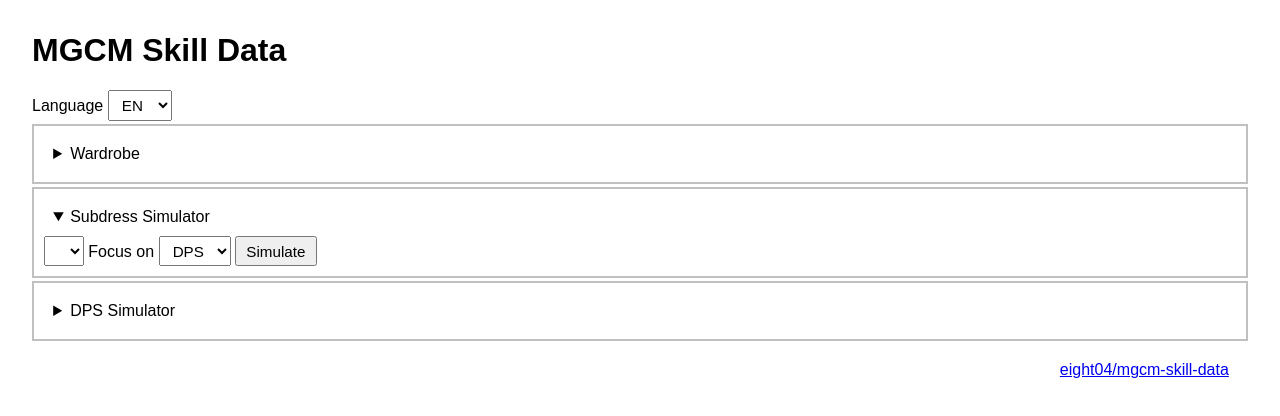
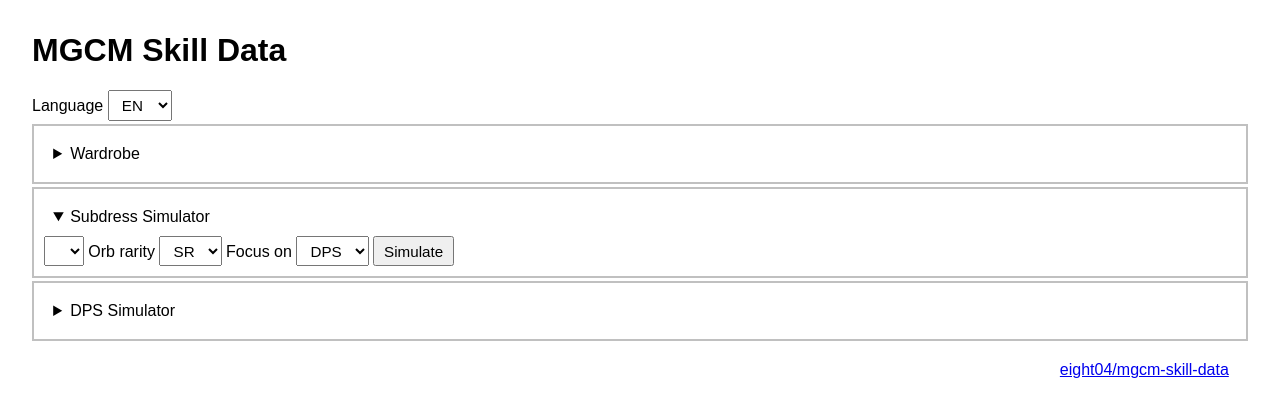
Before and after one commit to eight04/mgcm-skill-data, a Svelte app: page / in a window 1280 px wide. Both pictures are taken after a click on the heading "Subdress Simulator". Shown: the top 416 px of the page. Built offline with nearby package versions, Linux system fonts and the light colour scheme; the HTML template or start-up script is replaced by a standard one.

Commit message:
Add: orb rarity to subdress simulation

```diff
--- a/src/SubdressSimulator.svelte
+++ b/src/SubdressSimulator.svelte
@@ -9,6 +9,7 @@ const includedDresses = getStore("includedDresses", []);
 const maxLvDresses = getStore("maxLVDresses", []);
 let choosedDress = $includedDresses[0];
 let focusOn = "dps";
+let orbRarity = "sr";
 
 let result;
 let resultErr;
@@ -19,7 +20,8 @@ async function simulate() {
       includedDresses: $includedDresses,
       maxLvDresses: $maxLvDresses,
       mainDressName: choosedDress,
-      focusOn
+      focusOn,
+      orbRarity
     });
     resultErr = false;
   } catch (err) {
@@ -36,7 +38,16 @@ async function simulate() {
   {/each}
 </select>
 
-<label for="focusOn">Focus on</label>
+<label>
+  Orb rarity
+  <select bind:value={orbRarity}>
+    <option value="sr">SR</option>
+    <option value="ur">UR</option>
+  </select>
+</label>
+
+<label>
+  Focus on
   <select id="focusOn" bind:value={focusOn}>
     <option value="dps">DPS</option>
     <option value="hp">HP</option>
@@ -46,6 +57,7 @@ async function simulate() {
     <option value="fcs">FCS</option>
     <option value="rst">RST</option>
   </select>
+</label>
 
 <button on:click={simulate}>Simulate</button>
 
--- a/src/simulate.mjs
+++ b/src/simulate.mjs
@@ -10,7 +10,7 @@ export function simulateSubDress({
   mainDressName,
   mainDress = allDresses.find(d => d.name === mainDressName),
   focusOn,
-  orb,
+  orbRarity,
   buff
 }) {
   const mod = focusOn === "dps" ? simulateSkillMod(mainDress) : {[focusOn]: 1};
@@ -18,11 +18,11 @@ export function simulateSubDress({
   const mainDressResult = buildDress({
     dress: mainDress,
     mod,
-    orbRarity: orb,
+    orbRarity,
     buff
   });
 
-  const allSubs = [...getAllSubs(mainDress, allDresses, mod, orb, buff, true)]
+  const allSubs = [...getAllSubs(mainDress, allDresses, mod, orbRarity, buff, true)]
     .sort(cmpScore)
     .reverse();
 
@@ -172,10 +172,15 @@ function getChar(dress) {
 function buildOrb({dress, rarity, mod, buff, subElement}) {
   const suggestedEffects = Object.keys(mod).filter(t => !t.startsWith("target"));
   return [...generateOrbs(dress, rarity, suggestedEffects, subElement)]
-    .map(orb => ({
-      score: calcScore(orb.stats, mod, buff),
-      name: `${orb.mainEffect}${subElement ? "*" : ""} (${orb.subEffects.join(",")})`
-    }))
+    .map(orb => {
+      if (subElement) {
+        orb.subEffects.push("elm");
+      }
+      return {
+        score: calcScore(orb.stats, mod, buff),
+        name: `${orb.mainEffect} (${orb.subEffects.join(",")})`
+      };
+    })
     .sort(cmpScore)
     .pop();
 }
```
Lines whose indentation alone changed are shown as unchanged.
